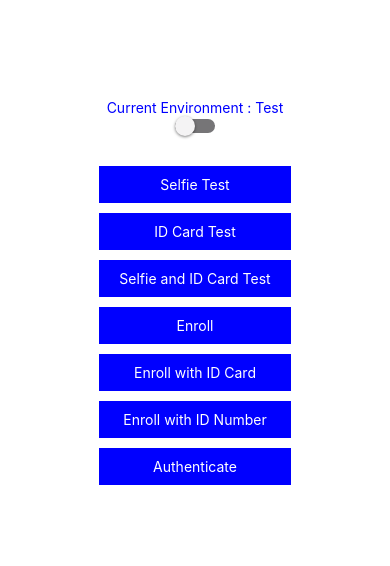
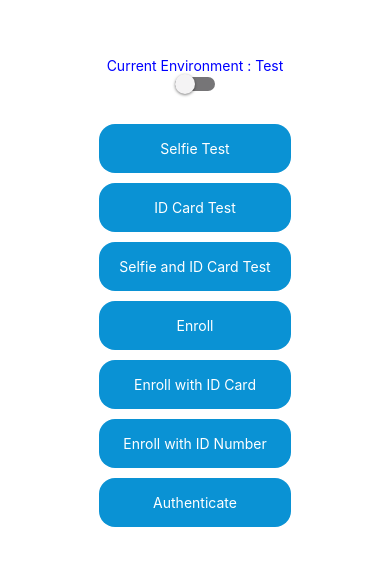
Before and after one commit to smileidentity/react-native-sample-app, a React Native app: screen / in a window 390 px wide. Shown: the part 130-696 px from the top of the page. Built offline with nearby package versions, Linux system fonts and the light colour scheme.

Commit message:
Updating look and feel: buttons revamped; performed code cleanup

```diff
--- a/App.js
+++ b/App.js
@@ -635,10 +635,11 @@ const styles = StyleSheet.create({
     marginTop: 10,
     paddingLeft: 20,
     paddingRight: 20,
-    paddingTop: 10,
-    paddingBottom: 10,
-    backgroundColor: '#00f',
+    paddingTop: 16,
+    paddingBottom: 16,
+    backgroundColor: '#0A92D4',
     alignItems: 'center',
+    borderRadius: 16
   },
   buttonText: {
     color: '#fff',
```
Also changed, not shown: 1 other file (tests, documents, lock files or other folders).
